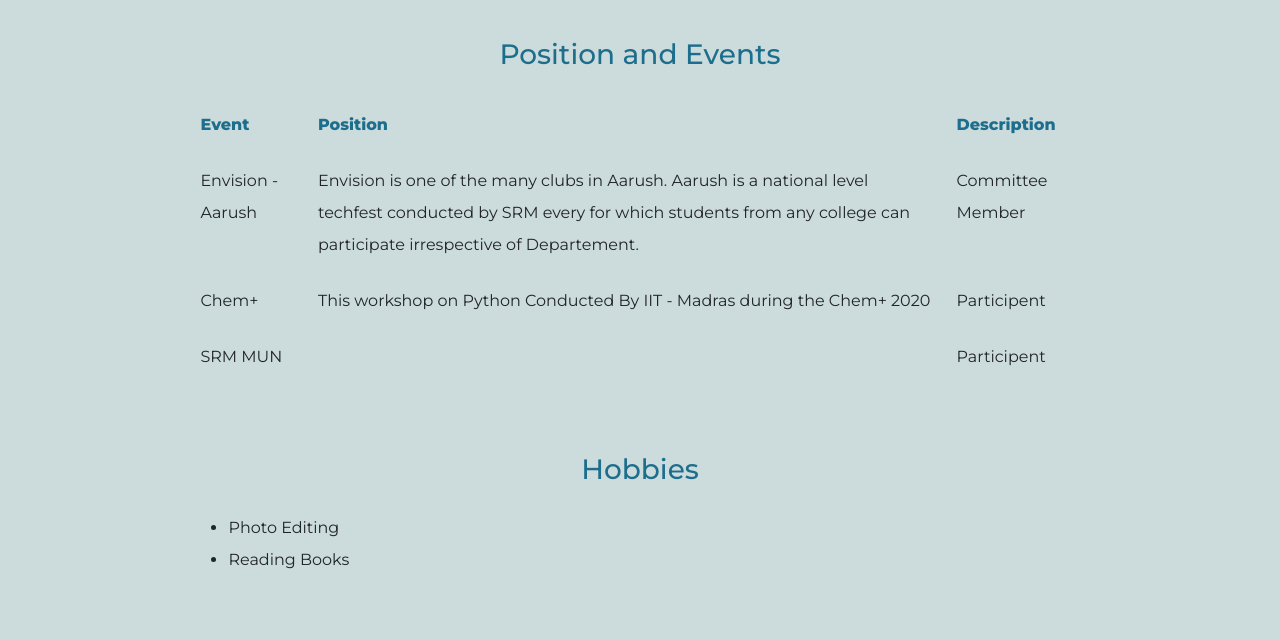
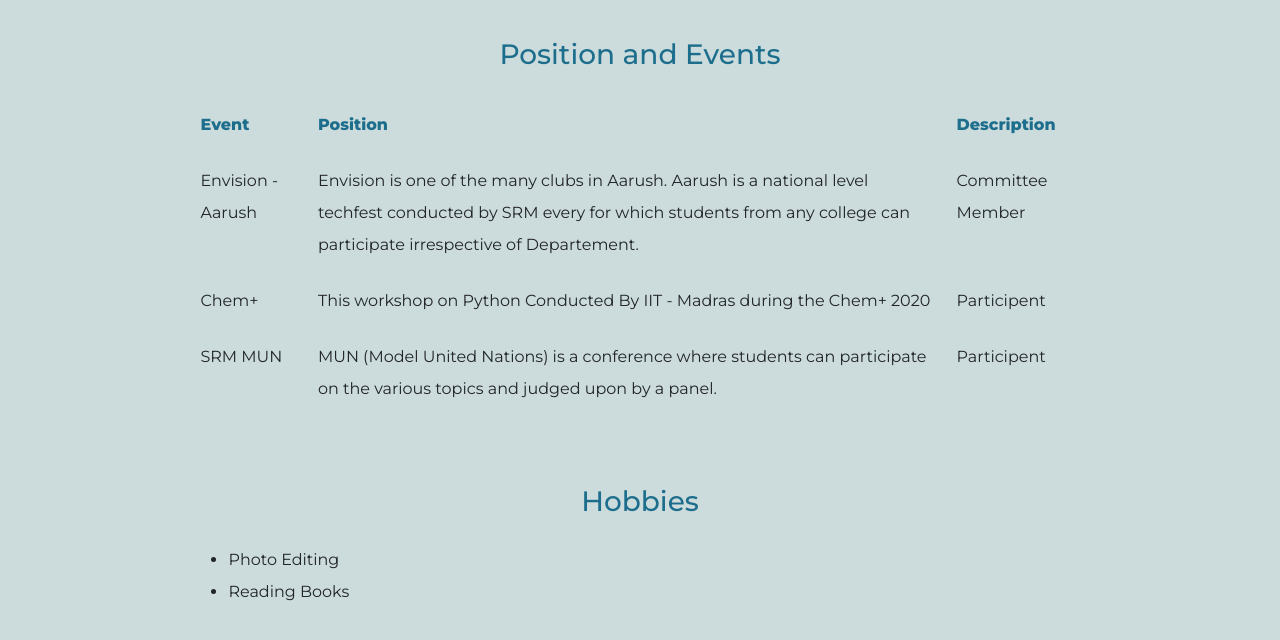
Before and after one commit to DayaMano/Resume, a plain HTML site: page index.html in a window 1280 px wide. Shown: the part 1920-2560 px from the top of the page. Drawn offline with nearby package versions, Linux system fonts and the light colour scheme.

Commit message:
Update index.html

```diff
--- a/index.html
+++ b/index.html
@@ -202,7 +202,7 @@
                 </tr>
                 <tr>
                     <td>SRM MUN</td>
-                    <td></td>
+                    <td>MUN (Model United Nations) is a conference where students can participate on the various topics and judged upon by a panel.</td>
                     <td>Participent</td>
                 </tr>
             </table>
```
